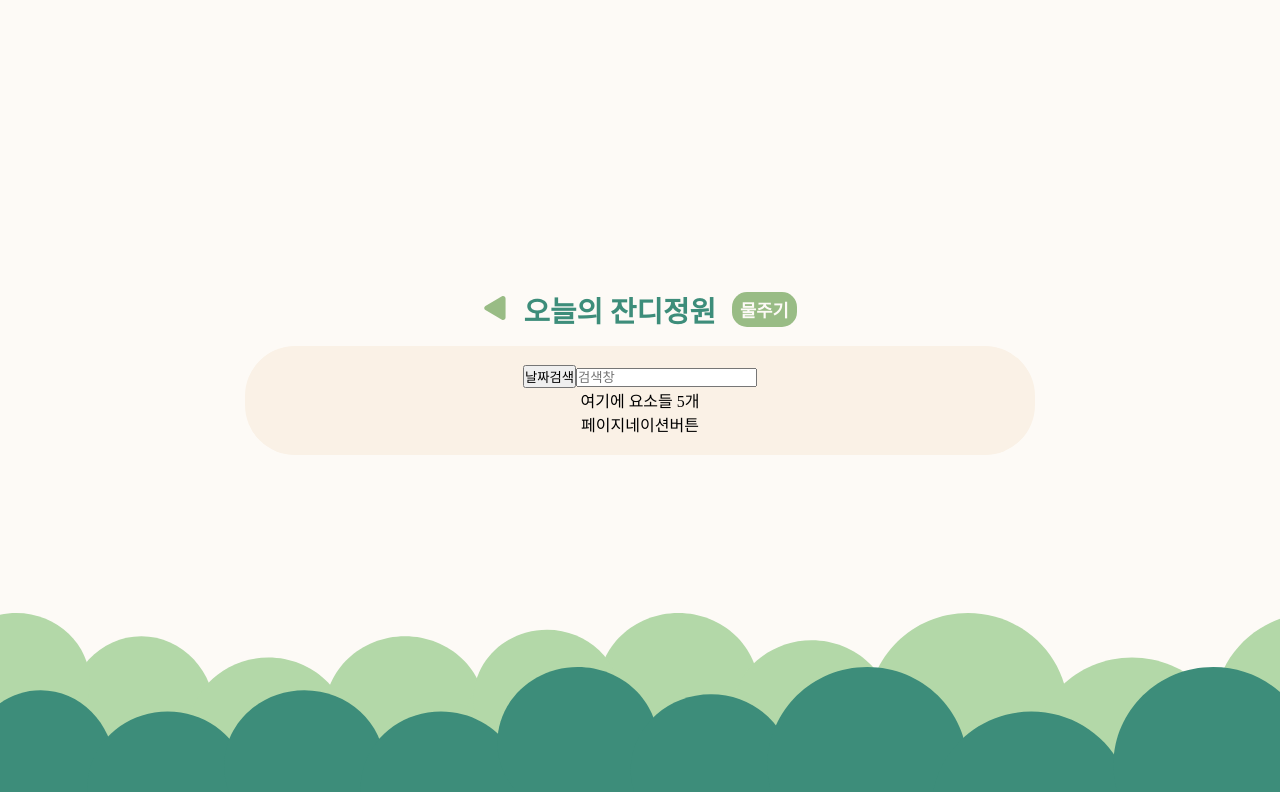
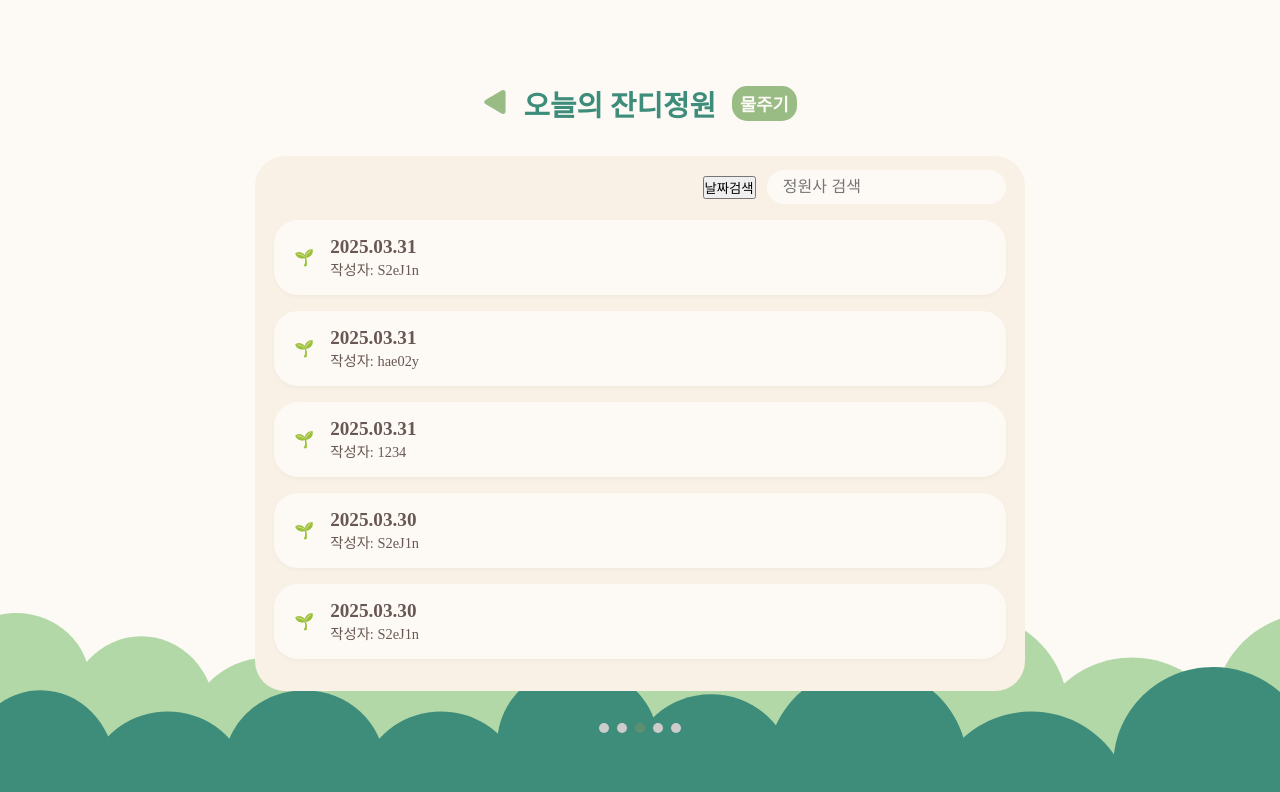
Before and after one commit to Lawn-Garden/Lawn-Garden-V1, a React (Vite) app in the folder frontend/lawn-garden/: page /watering in a window 1280 px wide. Shown: the top 792 px of the page. Built offline with nearby package versions, Linux system fonts and the light colour scheme.

Commit message:
feat: 컨텐츠

```diff
--- a/frontend/lawn-garden/src/components/Container.jsx
+++ b/frontend/lawn-garden/src/components/Container.jsx
@@ -2,10 +2,11 @@ import styled from 'styled-components';
 
 const Container = styled.section`
     background-color: var(--color-container-background);
-    border-radius: 50px;
+    border-radius: 30px;
     width: 90vw;
-    max-width: 790px;
-    padding: 1.2rem;
+    max-width: 770px;
+    padding: 0.9rem 1.2rem 2rem 1.2rem;
+    margin-top: 1rem;
 `
 
 export default Container;
--- a/frontend/lawn-garden/src/components/PageHeader.jsx
+++ b/frontend/lawn-garden/src/components/PageHeader.jsx
@@ -8,6 +8,7 @@ const Header = styled.header`
     align-items: center;
     padding: 1rem;
     gap: 1rem;
+    white-space: nowrap;
 
     h1 {
         font-size: 1.8rem;
--- a/frontend/lawn-garden/src/pages/Join.jsx
+++ b/frontend/lawn-garden/src/pages/Join.jsx
@@ -11,7 +11,7 @@ export default function Join() {
   const navigate = useNavigate();
 
   return (
-    <Wrapper>
+    <Wrapper marginBottom>
         <LogoStyle src={Logo} />
         <Input placeholder='Email'/>
         <Input placeholder='Github ID'/>
--- a/frontend/lawn-garden/src/pages/Login.jsx
+++ b/frontend/lawn-garden/src/pages/Login.jsx
@@ -11,7 +11,7 @@ export default function Login() {
   const navigate = useNavigate();
 
   return (
-    <Wrapper>
+    <Wrapper marginBottom>
       <LogoStyle src={Logo} />
       <Input placeholder='Email'/>
       <Input placeholder='PASSWORD'/>
--- a/frontend/lawn-garden/src/pages/Main.jsx
+++ b/frontend/lawn-garden/src/pages/Main.jsx
@@ -30,7 +30,7 @@ const Pole = styled.div`
 export default function Main() {
     const navigate = useNavigate();
   return (
-    <Wrapper>
+    <Wrapper marginBottom>
       <HeaderText>
         <h2>환영합니다<br />
         <span>아이디</span> 님!</h2>
--- a/frontend/lawn-garden/src/pages/Proof.jsx
+++ b/frontend/lawn-garden/src/pages/Proof.jsx
@@ -20,30 +20,120 @@ const WriteButton = styled.button`
         background-color: var(--color-deep-green);
     }
 `
+const SearchHeader = styled.header`
+    display: flex;
+    justify-content: end;
+    align-items: center;
+    gap: 0.7rem;
+    margin-bottom: 1rem;
+`
+
+const Search = styled.input`
+    border: none;
+    background-color: var(--color-background);
+    padding: 0.5rem 1rem;
+    font-size: 1rem;
+    border-radius: 50px;
+    color: var(--color-content-font);
+
+    &:focus {
+      outline: none;
+    }
+`
+
+const List = styled.article`
+  display: flex;
+  flex-direction: column;
+  gap: 1rem;
+`
+const Item = styled.div`
+    display: flex;
+    align-items: center;
+    background: var(--color-background);
+    border-radius: 1.5rem;
+    padding: 1rem 1.25rem;
+    font-weight: bold;
+    box-shadow: 0 2px 4px rgba(0,0,0,0.03);
+    gap: 1rem;
+    color: var(--color-content-font);
+`
+
+const Info = styled.div`
+    display: flex;
+    flex-direction: column;
+    text-align: start;
+
+    .title {
+        font-size: 1.2rem;
+    }
+
+    .writer {
+        font-size: 0.9rem;
+        font-weight: normal;
+        color: var(--color-content-font);
+    }
+`
+
+const FooterPagination = styled.footer`
+    margin-top: 2rem;
+    display: flex;
+    justify-content: center;
+    gap: 0.5rem;
+
+    span {
+        width: 10px;
+        height: 10px;
+        background: #ccc;
+        border-radius: 50%;
+
+    &.active {
+      background-color: #5e8f6e;
+    }
+  }
+`
 
 export default function Proof() {
+    const dummyData = [
+        { date: '2025.03.31', writer: 'S2eJ1n' },
+        { date: '2025.03.31', writer: 'hae02y' },
+        { date: '2025.03.31', writer: '1234' },
+        { date: '2025.03.30', writer: 'S2eJ1n' },
+        { date: '2025.03.30', writer: 'S2eJ1n' },
+      ];
+
   return (
     <Wrapper>
-      <PageHeader
-        title="오늘의 잔디정원"
-        rightButton={<WriteButton >물주기</WriteButton>}/>
+        <PageHeader
+            title="오늘의 잔디정원"
+            rightButton={<WriteButton >물주기</WriteButton>}/>
 
-      <Container>
+        <Container>
+            <SearchHeader>
+                <button>날짜검색</button>
+                <Search placeholder='정원사 검색'/>
+            </SearchHeader>
 
-        <header>
-            <button>날짜검색</button>
-            <input placeholder='검색창'/>
-        </header>
+            <List>
+                {dummyData.map((item, index) => (
+                    <Item key={index}>
+                    <p>🌱</p>
+                    <Info>
+                        <span className="title">{item.date}</span>
+                        <span className="writer">작성자: {item.writer}</span>
+                    </Info>
+                    </Item>
+                ))}
+            </List>
+        </Container>
 
-        <article>
-            여기에 요소들 5개
-        </article>
+        <FooterPagination>
+            <span />
+            <span />
+            <span className="active" />
+            <span />
+            <span />
+      </FooterPagination>
 
-        <footer>
-            페이지네이션버튼
-        </footer>
-
-      </Container>
     </Wrapper>
   )
 }
--- a/frontend/lawn-garden/src/styles/Wrapper.jsx
+++ b/frontend/lawn-garden/src/styles/Wrapper.jsx
@@ -7,7 +7,7 @@ const Wrapper = styled.main`
   flex-direction: column;
   align-items: center;
   text-align: center;
-  margin-bottom: 9vh;
+  ${({ marginBottom }) => marginBottom && `margin-bottom: 9vh;`}
 `
 
 export default Wrapper;
```
